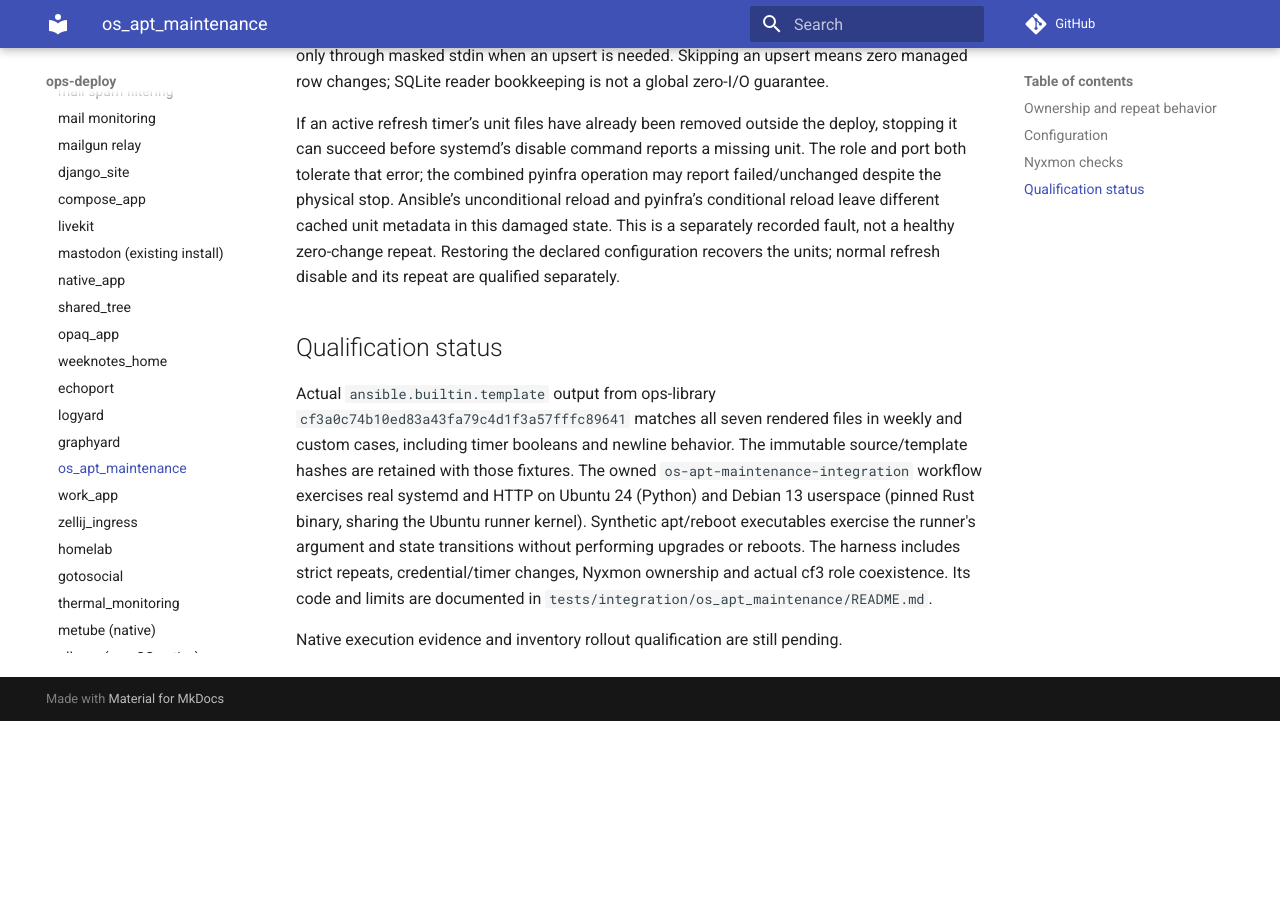
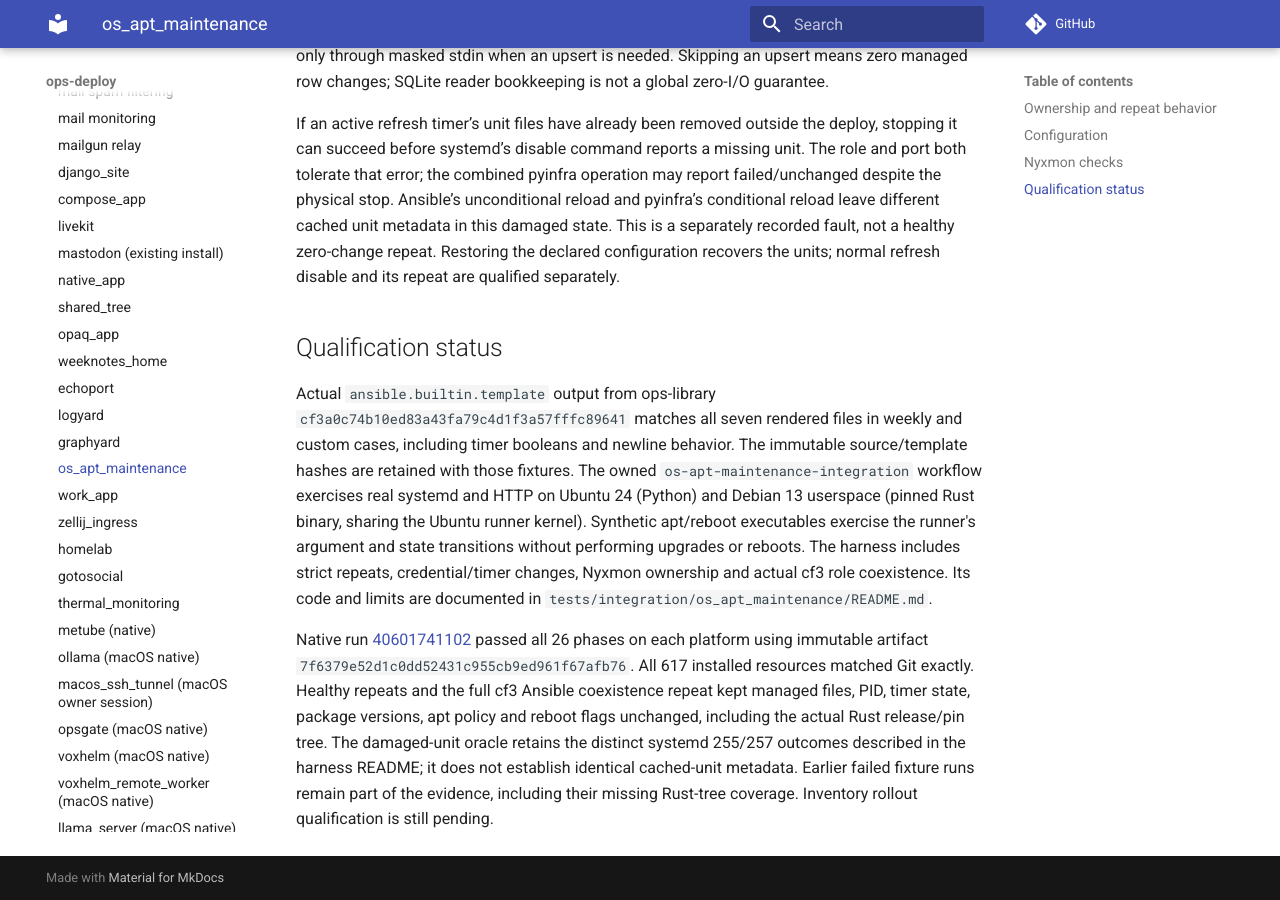
Before and after one commit to ephes/ops-deploy, an MkDocs documentation site: the page built from docs/services/os_apt_maintenance.md, in a window 1280 px wide and 900 px high, scrolled down 3092 px. Built offline with MkDocs 1.6.1 and Material for MkDocs 9.7.7, drawn with Linux system fonts in a browser that asks for light colours; comment, search, counter and statistics services are not loaded; before the commit the page ends 3813 px from its top, so only the background shows below that.

Commit message:
docs: record owned OS apt native qualification

```diff
--- a/docs/services/os_apt_maintenance.md
+++ b/docs/services/os_apt_maintenance.md
@@ -118,4 +118,13 @@ The harness includes strict repeats, credential/timer changes, Nyxmon ownership
 and actual cf3 role coexistence. Its code and limits are documented in
 `tests/integration/os_apt_maintenance/README.md`.
 
-Native execution evidence and inventory rollout qualification are still pending.
+Native run [40601741102](https://github.com/ephes/ops-deploy/actions/runs/40601741102)
+passed all 26 phases on each platform using immutable artifact
+`7f6379e52d1c0dd52431c955cb9ed961f67afb76`. All 617 installed resources matched
+Git exactly. Healthy repeats and the full cf3 Ansible coexistence repeat kept
+managed files, PID, timer state, package versions, apt policy and reboot flags
+unchanged, including the actual Rust release/pin tree. The damaged-unit oracle
+retains the distinct systemd 255/257 outcomes described in the harness README;
+it does not establish identical cached-unit metadata. Earlier failed fixture
+runs remain part of the evidence, including their missing Rust-tree coverage.
+Inventory rollout qualification is still pending.
```
Also changed, not shown: docs/changelog.md (+2 -1 lines).
